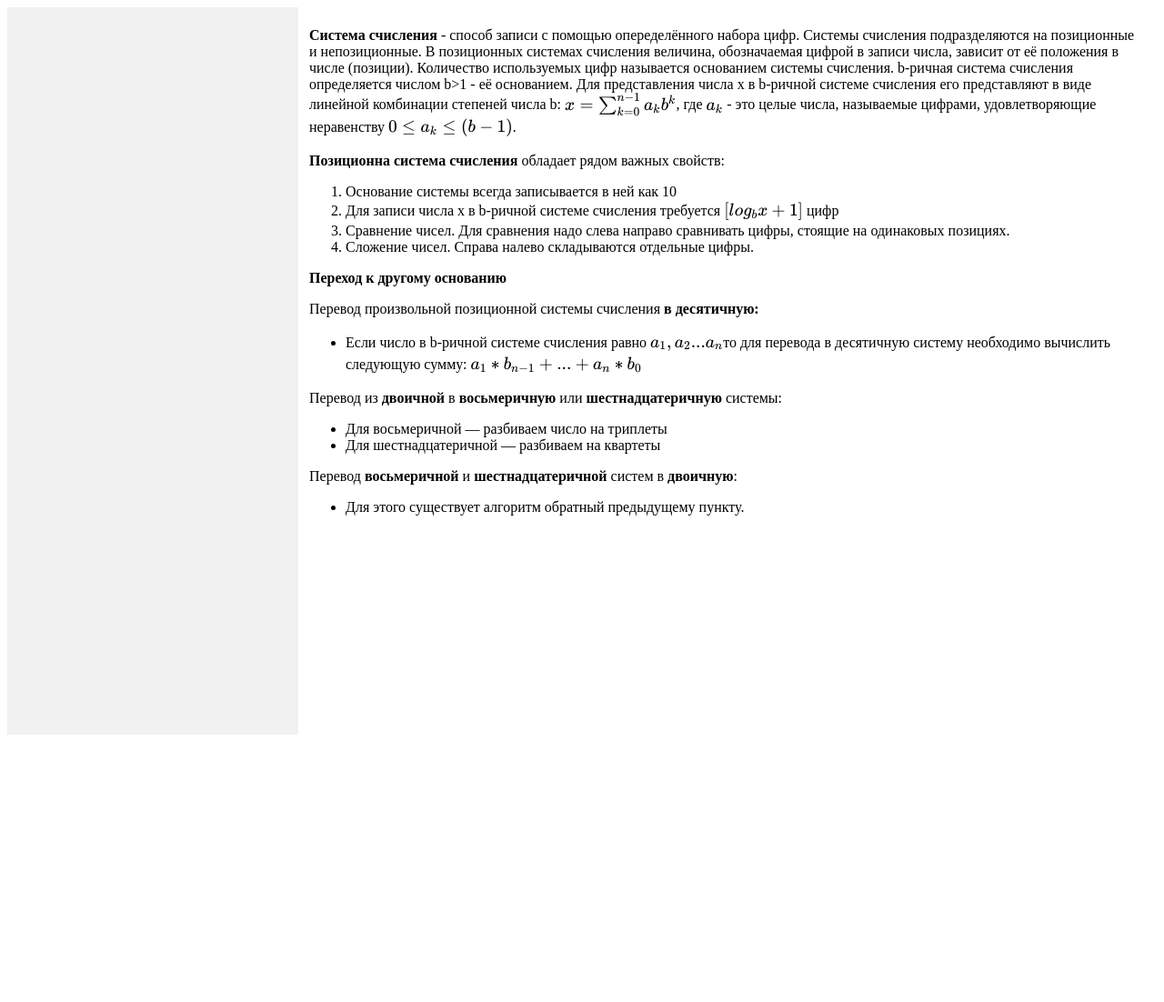
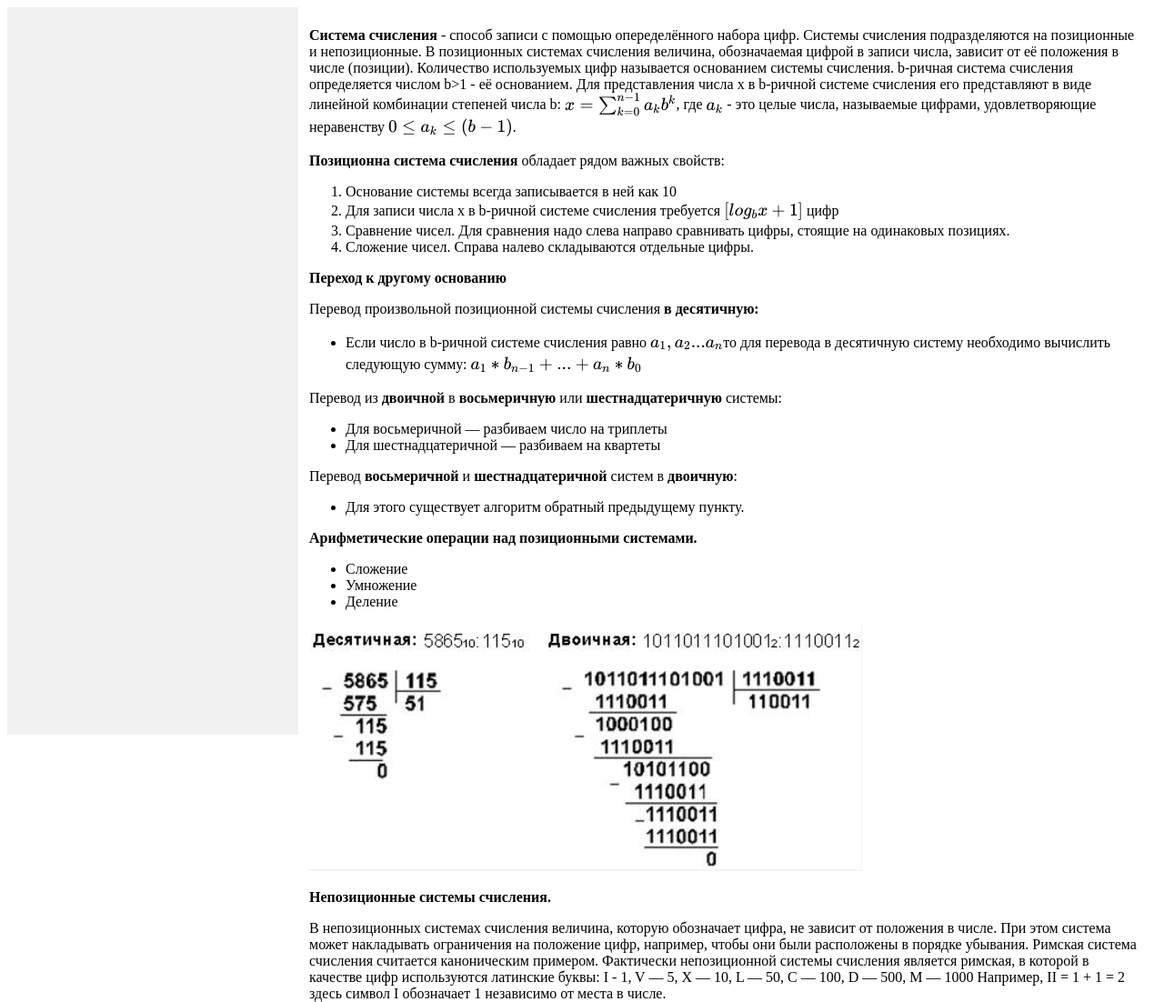
Before and after one commit to StephanYorchenko/arch_exam, a Flask app: template templates/4.html in a window 1280 px wide. Shown: the whole page at 91% size. Before the commit the page ends 808 px from the top, so only its background shows below. Run offline with Flask 2, Linux system fonts and the light colour scheme; the template is opened without the code that fills it, so the values that code supplies are empty; some libraries are stand-ins or nearby versions.

Commit message:
4 ticket

```diff
--- a/templates/4.html
+++ b/templates/4.html
@@ -67,4 +67,18 @@
             <li><p>Для этого существует алгоритм обратный предыдущему пункту.</p></li>
         </ul>
     </div>
+    <div>
+        <p><strong>Арифметические операции над позиционными системами.</strong></p>
+        <ul>
+            <li>Сложение</li>
+            <li>Умножение</li>
+            <li>Деление</li>
+        </ul>
+        <img src="{{ url_for('static', filename='image13.png') }}" alt=":(">
+    </div>
+
+    <div>
+        <p><strong>Непозиционные системы счисления.</strong></p>
+        <p>В непозиционных системах счисления величина, которую обозначает цифра, не зависит от положения в числе. При этом система может накладывать ограничения на положение цифр, например, чтобы они были расположены в порядке убывания. Римская система счисления считается каноническим примером. Фактически непозиционной системы счисления является римская, в которой в качестве цифр используются латинские буквы: I - 1, V — 5, X — 10, L — 50, C — 100, D — 500, M — 1000 Например, II = 1 + 1 = 2 здесь символ I обозначает 1 независимо от места в числе.</p>
+    </div>
 {% endblock %}
```
